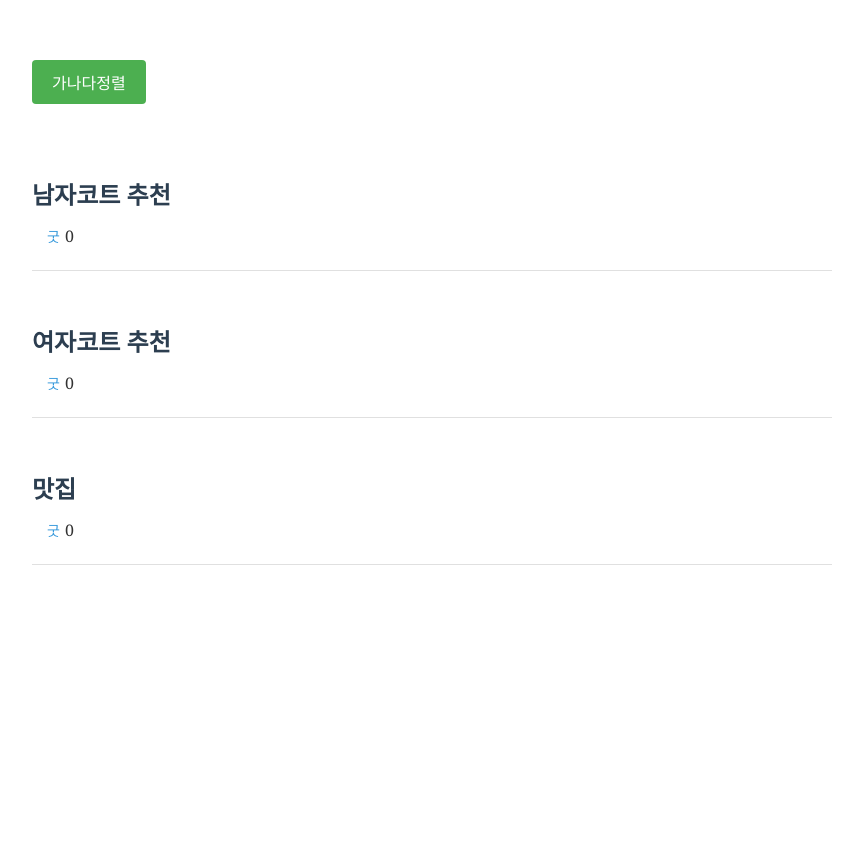
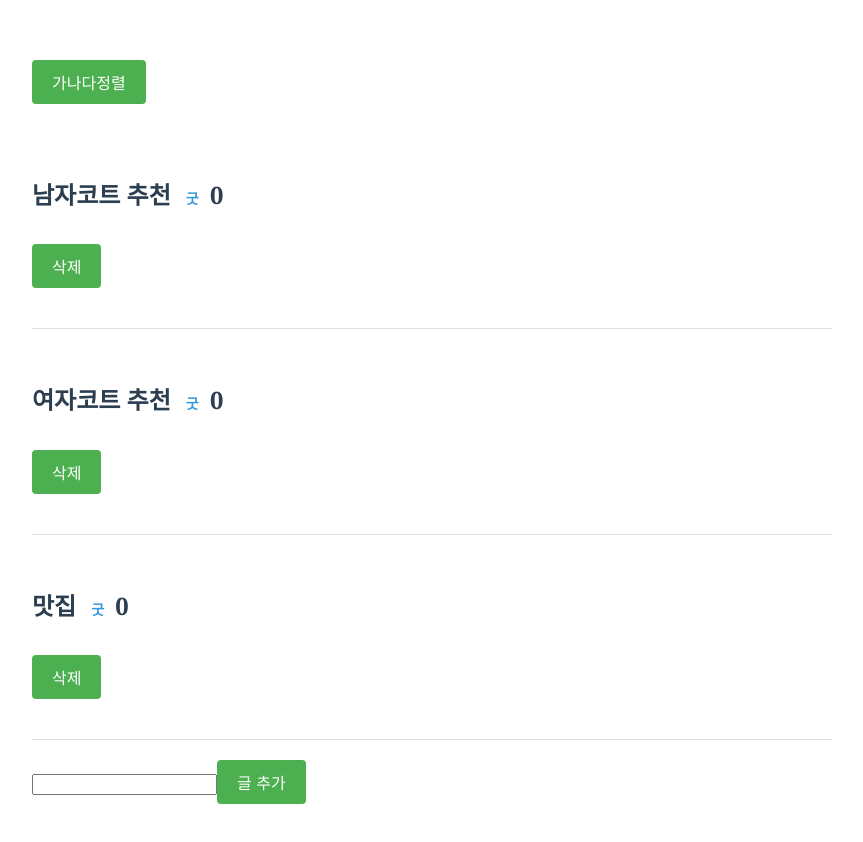
Before and after one commit to dodo5517/react-learning, a React (Create React App) app: page / in a window 1280 px wide. Shown: the top 842 px of the page, without its empty margins (208-1071 px from the left). Before the commit the page ends 800 px from the top, so only its background shows below. Built offline with nearby package versions, Linux system fonts and the light colour scheme.

Commit message:
글 추가 버튼과 삭제 버튼 추가 및 기능구현

```diff
--- a/src/App.tsx
+++ b/src/App.tsx
@@ -7,6 +7,7 @@ function App() {
   let [good, setGood] = useState(new Array(title.length).fill(0)); //[title.length].fill(0) 이렇게 하면 그냥 [3].(0)과 같음.
   let [modal,setmodal] = useState(false);
   let [select, setselect] = useState<number>(0);
+  let [inputValue, setinputValue] = useState<string>('');
 
   return (
       <div className="App">
@@ -24,16 +25,36 @@ function App() {
                   <h4 onClick={()=>{
                       setmodal(!modal); //modal === false ? setmodal(true):setmodal(false);을 간결하게 적을 수 있음.
                       setselect(i);}
-                  }>{title[i]} </h4>
-                  <span onClick={()=>{
-                    let copyGood = [...good]; //state 변경할거니까 copy함.
-                    copyGood[i] = copyGood[i] + 1; //copyGood의 i배열의 값에 +1 함.
-                    setGood(copyGood); //copyGood을 good에 덮음.
-                  }}>굿</span>{good[i]}
+                  }>{title[i]}
+                      <span onClick={(e)=>{
+                          e.stopPropagation(); //이벤트 버블링 막아줌.
+                          let copyGood = [...good]; //state 변경할거니까 copy함.
+                          copyGood[i] = copyGood[i] + 1; //copyGood의 i배열의 값에 +1 함.
+                          setGood(copyGood); //copyGood을 good에 덮음.
+                  }}>굿</span> {good[i]}
+                  </h4>
+                      <button onClick={()=>{
+                          let copy = [...title];
+                          copy.splice(i,1);
+                          setTitle(copy);
+                      }}>삭제</button>
+
                 </div>
             )
           })
         }
+        <div>
+          <input onChange={(e)=>{
+              setinputValue(e.target.value);
+              console.log(inputValue);
+          }}/>
+            <button onClick={()=>{
+                 let newTitle:string[] = [...title];
+                 newTitle.unshift(inputValue);
+                 setTitle(newTitle);
+                console.log(title);
+            }}>글 추가</button>
+        </div>
 
         {
             modal && <Modal select={select} color="yellow" title={title} setTitle={setTitle} good={good}></Modal>
@@ -64,4 +85,5 @@ function Modal(props: ModalProps) {
   )
 }
 
+
 export default App;
```
